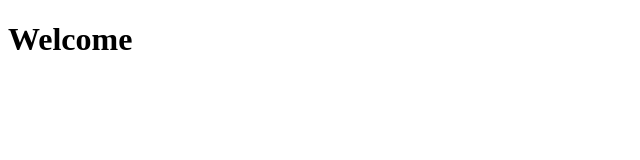
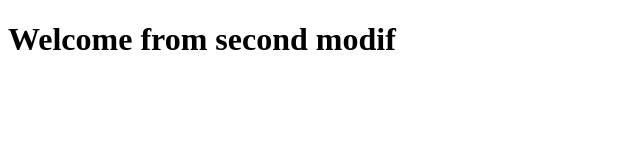
Before and after one commit to moumensilarbi/test, a plain HTML site: page index.html in a window 1280 px wide. Shown: the whole page, without its empty margins (0-640 px from the left). Drawn offline with Linux system fonts and the light colour scheme.

Commit message:
Second modify

```diff
--- a/index.html
+++ b/index.html
@@ -7,7 +7,7 @@
     <title>Document</title>
 </head>
 <body>
-    <h1>Welcome</h1>
+    <h1>Welcome from second modif</h1>
 
 </body>
 </html>
```
